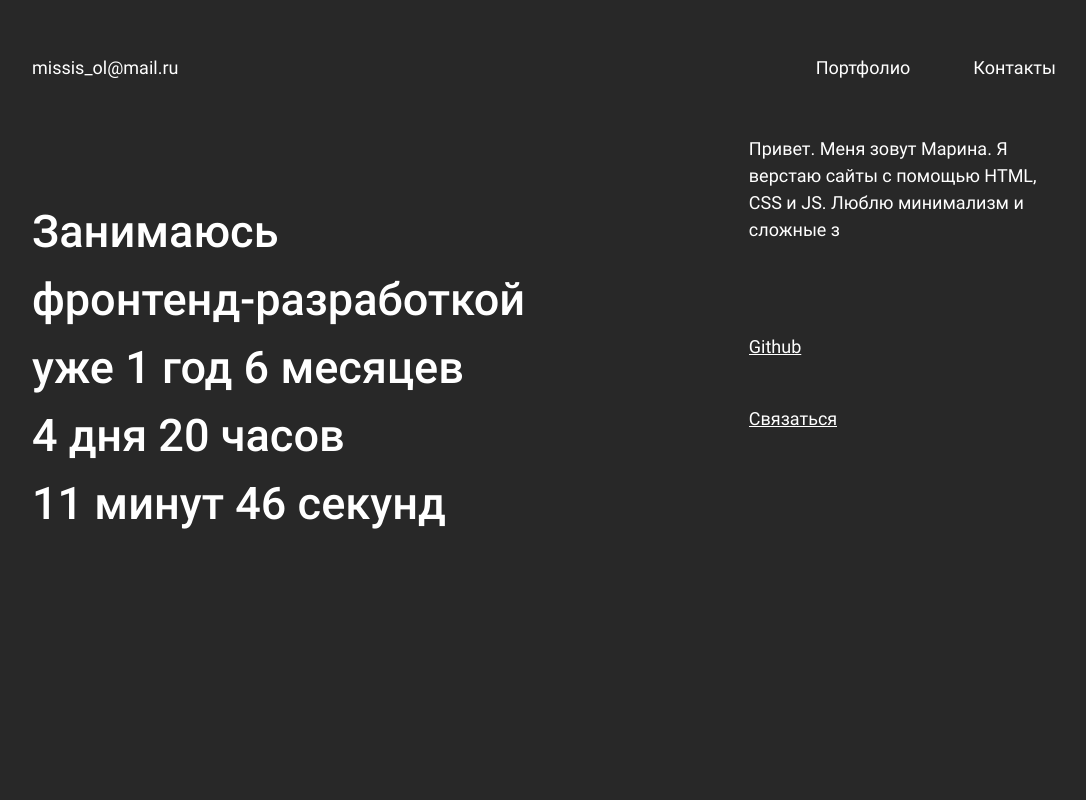
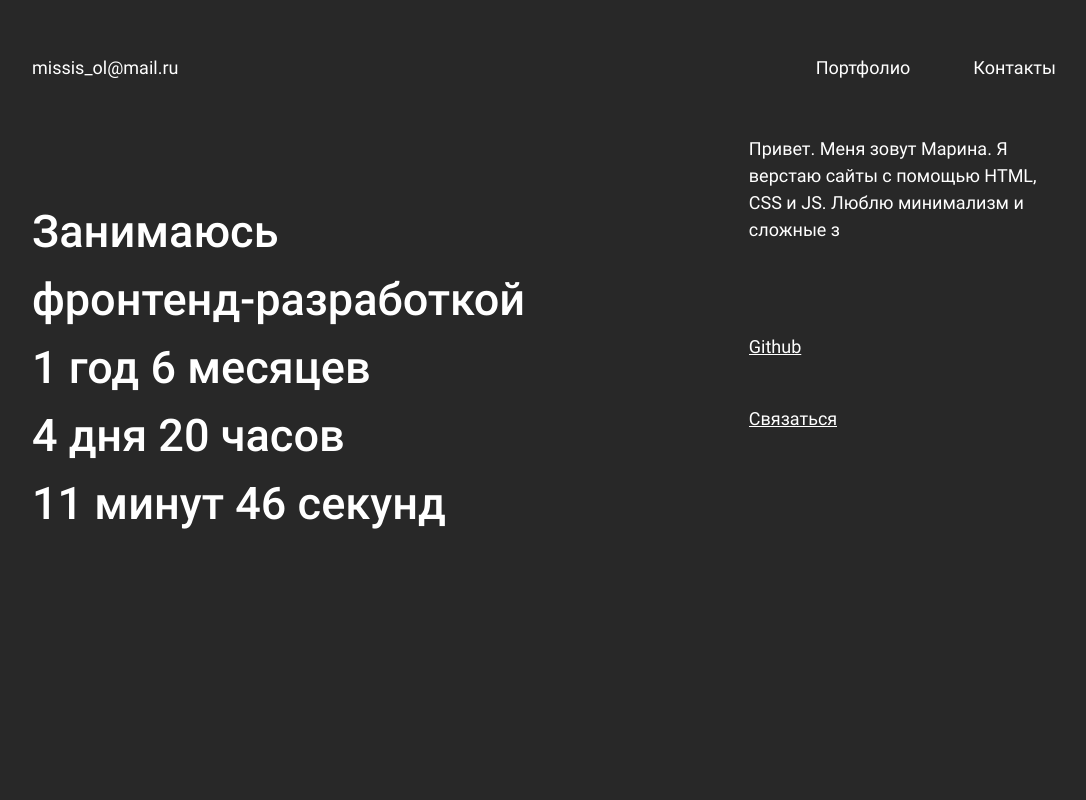
Before and after one commit to Missisol/portfolio, a website: page src/index.html in a window 1280 px wide. Shown: the top 800 px of the page, without its empty margins (96-1182 px from the left). Drawn offline with nearby package versions, Linux system fonts and the light colour scheme; files that its build step writes are made by us from their sources.

Commit message:
Title updated

```diff
--- a/src/index.html
+++ b/src/index.html
@@ -52,7 +52,7 @@
                 <span class="main__title-two">фронтенд-разработкой</span>
             </div>
             <div class="main__title-wrap">
-                <span class="main__title-three">уже <span id="year"></span> <span id="month"></span></span>
+                <span class="main__title-three"><span id="year"></span> <span id="month"></span></span>
             </div>
             <div class="main__title-wrap">
                 <span class="main__title-four">
```
